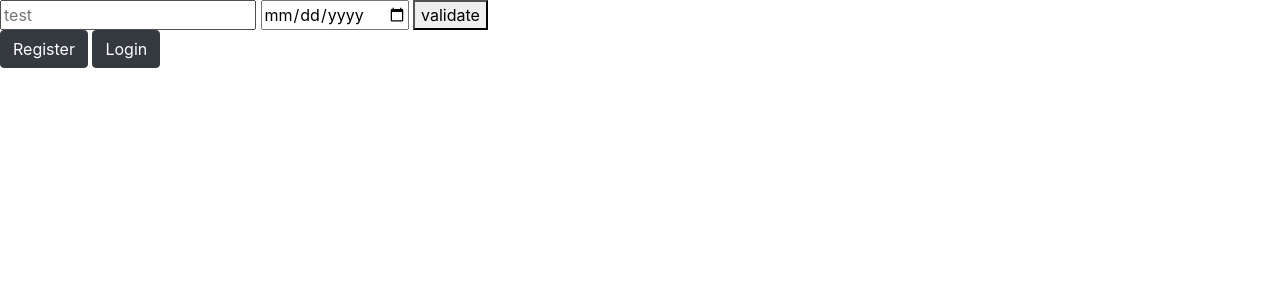
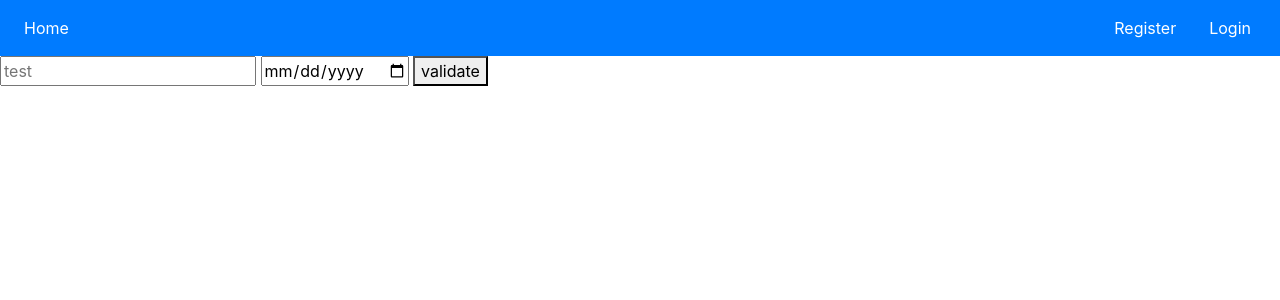
Before and after one commit to spectrosdennoce/projects, a Symfony app: template templates/Add.Formulaire.html.twig in a window 1280 px wide. Shown: the top 300 px of the page. Run offline with Twig, Linux system fonts and the light colour scheme; the template is opened without the code that fills it, so the values that code supplies are empty; some libraries are stand-ins or nearby versions.

Commit message:
formulaire

```diff
--- a/templates/Header-Footer.html.twig
+++ b/templates/Header-Footer.html.twig
@@ -10,10 +10,21 @@
     <body>
       {% block javascripts %}
       {% endblock %}
-      {% block body %}
-
-      {% endblock %}
-      {{ include('Register.html.twig') }}
-      {{ include('Login.html.twig') }}
+      <nav class="navbar navbar-expand-lg navbar-dark bg-primary">
+        <div class="collapse navbar-collapse" id="navbarTogglerDemo01">
+          <ul class="navbar-nav mr-auto mt-2 mt-lg-0">
+            <li class="nav-item active">
+              <a class="nav-link" href="/">Home</a>
+            </li>
+          </ul>
+          <div class="form-inline btn-group" role="group">
+            <button type="button" class="btn btn-primary mr-sm-2" data-toggle="modal" data-target="#Register">Register</button>
+            <button type="button" class="btn btn-primary my-2 my-sm-0" data-toggle="modal" data-target="#Login">Login</button>
+          </div>
+          {{ include('Register.html.twig') }}
+          {{ include('Login.html.twig') }}
+        </div>
+      </nav>
+      {% block body %}{% endblock %}
     </body>
 </html>
--- a/templates/Login.html.twig
+++ b/templates/Login.html.twig
@@ -1,5 +1,5 @@
 
-<button type="button" class="btn btn-dark" data-toggle="modal" data-target="#Login">Login</button>
+
 
   <div class="modal fade" id="Login" role="dialog">
     <div class="modal-dialog">
@@ -15,11 +15,9 @@
                     <label for="T_Pseudo">Pseudonyme/Pseudo</label>
                     <input name="T_Pseudo" class="form-control" type="text" placeholder="Email / Pseudo" value=""/>
                 </div>
-                <div class="form-row">
-                    <div class="form-group">
-                        <label for="T_Mdp">mot de passe</label>
-                        <input name="T_Mdp" class="form-control" type="password" placeholder="mot de passe" value=""/>
-                    </div>
+                <div class="form-group">
+                    <label for="T_Mdp">mot de passe</label>
+                    <input name="T_Mdp" class="form-control" type="password" placeholder="mot de passe" value=""/>
                 </div>
                 <div class="form-group">
                     <button class="btn btn-info"> Validate</button>
@@ -27,6 +25,7 @@
             </form>
         </div>
         <div class="modal-footer">
+            <button type="button" class="btn btn-info" data-dismiss="modal" data-toggle="modal" data-target="#Register">Register</button>
           <button type="button" class="btn btn-info" data-dismiss="modal">Close</button>
         </div>
       </div>
--- a/templates/Menu.html.twig
+++ b/templates/Menu.html.twig
@@ -1,7 +1,6 @@
 {% extends "Header-Footer.html.twig" %}
     {% block body %}
         <div class="btn-group" role="group" aria-label="Basic example">
-           <a href='/Login' class="btn btn-dark">Log-In</a>
            <a href='/Formulaire/Create' class="btn btn-dark">Create</a>
            <a href='/Formulaire/Read' class="btn btn-dark">Liste Formulaire</a>
         </div>
--- a/templates/Register.html.twig
+++ b/templates/Register.html.twig
@@ -1,5 +1,5 @@
 
-<button type="button" class="btn btn-dark" data-toggle="modal" data-target="#Register">Register</button>
+
 
   <div class="modal fade" id="Register" role="dialog">
     <div class="modal-dialog">
@@ -45,6 +45,7 @@
             </form>
         </div>
         <div class="modal-footer">
+          <button type="button" class="btn btn-info" data-dismiss="modal" data-toggle="modal" data-target="#Login">Login</button>
           <button type="button" class="btn btn-info" data-dismiss="modal">Close</button>
         </div>
       </div>
```
Also changed, not shown: src/Controller/Menu.php (+13 -7 lines).
